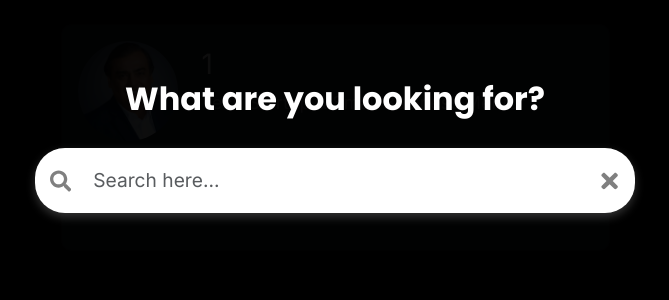
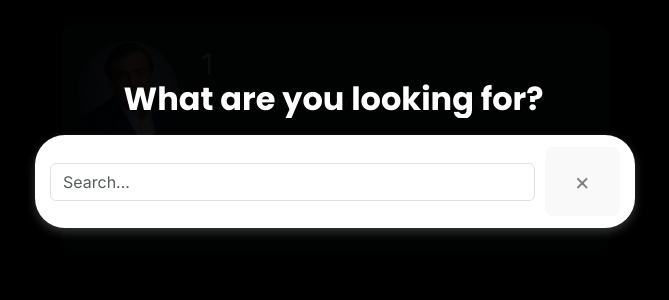
Before and after one commit to ompatel181005/Bizgram, a React (Vite) app in the folder Bizgram/: page /profile/1 in a window 1280 px wide. Both pictures are taken after a click on the button "Search". Shown: the top 300 px of the page, without its empty margins (305-974 px from the left). Built offline with nearby package versions, Linux system fonts and the light colour scheme.

Commit message:
newchanges

```diff
--- a/Bizgram/src/SearchOverlay.tsx
+++ b/Bizgram/src/SearchOverlay.tsx
@@ -1,7 +1,8 @@
 import React, { useState, useEffect } from "react";
 
-const SearchOverlay: React.FC = () => {
+const SearchOverlay: React.FC<{ onClose: () => void }> = ({ onClose }) => {
   const [text, setText] = useState("");
+  const [searchQuery, setSearchQuery] = useState("");
   const fullText = "What are you looking for?";
 
   useEffect(() => {
@@ -18,12 +19,26 @@ const SearchOverlay: React.FC = () => {
     return () => clearInterval(interval);
   }, []);
 
+  const handleSearch = (e: React.ChangeEvent<HTMLInputElement>) => {
+    setSearchQuery(e.target.value);
+    // Add logic to filter/search results here
+  };
+
   return (
     <div className="search-overlay">
       <div className="search-container">
-        <h1 className="typing-text">{text}</h1> {/* Animated Text */}
+        <h1 className="typing-text">{text}</h1>
         <div className="search-box">
-          <input type="text" placeholder="Search..." className="form-control" />
+          <input
+            type="text"
+            placeholder="Search..."
+            className="form-control"
+            value={searchQuery}
+            onChange={handleSearch}
+          />
+          <button className="close-icon" onClick={onClose}>
+            &times;
+          </button>
         </div>
       </div>
     </div>
--- a/Bizgram/src/SideBar.tsx
+++ b/Bizgram/src/SideBar.tsx
@@ -11,6 +11,7 @@ import {
   FaTimes,
 } from "react-icons/fa";
 import { useNavigate } from "react-router-dom";
+import SearchOverlay from "./SearchOverlay"; // Import the SearchOverlay component
 
 // Reusable Button Component for the Sidebar
 const SidebarButton: React.FC<{
@@ -22,8 +23,10 @@ const SidebarButton: React.FC<{
     variant="dark"
     className="w-100 mb-4 text-white d-flex align-items-center py-3"
     aria-label={label}
-    style={{ fontSize: "1.2rem" }}
+    style={{ fontSize: "1.2rem", transition: "background-color 0.3s" }}
     onClick={onClick}
+    onMouseEnter={(e) => (e.currentTarget.style.backgroundColor = "#333")}
+    onMouseLeave={(e) => (e.currentTarget.style.backgroundColor = "#222")}
   >
     {icon}
     {label}
@@ -80,25 +83,7 @@ const Sidebar: React.FC = () => {
 
       {/* Fullscreen Search Overlay */}
       {showSearch && (
-        <div className="search-overlay">
-          <div className="search-container">
-            <h1 className="search-title">What are you looking for?</h1>
-            <div className="search-box">
-              <FaSearch className="search-icon" />
-              <Form.Control
-                type="text"
-                placeholder="Search here..."
-                className="search-input"
-                value={searchQuery}
-                onChange={(e) => setSearchQuery(e.target.value)}
-              />
-              <FaTimes
-                className="close-icon"
-                onClick={() => setShowSearch(false)}
-              />
-            </div>
-          </div>
-        </div>
+        <SearchOverlay onClose={() => setShowSearch(false)} />
       )}
     </>
   );
--- a/Bizgram/src/UserList.tsx
+++ b/Bizgram/src/UserList.tsx
@@ -30,17 +30,24 @@ const ScrollableContainer = styled.div`
 `;
 
 const UserList: React.FC = () => {
-  // Initialize state to track which user is followed
   const [followedUsers, setFollowedUsers] = useState<number[]>([]);
+  const [loading, setLoading] = useState(false);
+  const [visibleConnections, setVisibleConnections] = useState(3);
 
-  // Function to toggle follow state
   const handleFollowToggle = (userId: number) => {
-    setFollowedUsers(
-      (prev) =>
-        prev.includes(userId)
-          ? prev.filter((id) => id !== userId) // Unfollow if already followed
-          : [...prev, userId] // Follow if not already followed
+    setFollowedUsers((prev) =>
+      prev.includes(userId)
+        ? prev.filter((id) => id !== userId)
+        : [...prev, userId]
     );
+  };
+
+  const loadMoreConnections = () => {
+    setLoading(true);
+    setTimeout(() => {
+      setVisibleConnections((prev) => prev + 3);
+      setLoading(false);
+    }, 1000); // Simulate API call delay
   };
 
   return (
@@ -48,23 +55,16 @@ const UserList: React.FC = () => {
       className="d-flex flex-column bg-dark text-white p-3 vh-100 position-fixed"
       style={{ width: "250px", right: 0 }}
     >
-      {/* Container for both sections */}
-      <div
-        className="d-flex flex-column justify-content-between"
-        style={{ height: "100%" }}
-      >
+      <div className="d-flex flex-column justify-content-between" style={{ height: "100%" }}>
         {/* Current Connections */}
         <div style={{ flex: 1 }}>
           <h6 className="mb-2">Current Connections</h6>
           <ScrollableContainer style={{ height: "50vh" }}>
-            {currentConnections.map((user, index) => (
+            {currentConnections.map((user) => (
               <Card
                 key={user.id}
                 className="mb-2 bg-secondary text-white shadow-sm"
-                style={{
-                  borderRadius: "8px",
-                  marginBottom: "0.5rem", // Reduced space between cards
-                }}
+                style={{ borderRadius: "8px", marginBottom: "0.5rem" }}
               >
                 <Card.Body>
                   <Card.Title>{user.name}</Card.Title>
@@ -74,51 +74,49 @@ const UserList: React.FC = () => {
             ))}
           </ScrollableContainer>
         </div>
-        {/* Reduced spacing between sections */}
-        <hr className="my-2" /> {/* Reduced margin for <hr> */}
+
+        <hr className="my-2" />
+
         {/* Suggested Connections */}
         <div style={{ flex: 1 }}>
           <h6 className="mb-2" style={{ color: "white" }}>
             Suggested New Connections
           </h6>
           <ScrollableContainer style={{ height: "50vh" }}>
-            {suggestedConnections.map((user, index) => (
+            {suggestedConnections.slice(0, visibleConnections).map((user) => (
               <Card
                 key={user.id}
                 className="mb-2 shadow-sm"
-                style={{
-                  borderRadius: "8px",
-                  backgroundColor: "#333",
-                  marginBottom: "0.5rem", // Reduced space between cards
-                }}
+                style={{ borderRadius: "8px", backgroundColor: "#333", marginBottom: "0.5rem" }}
               >
-                <Card.Body
-                  className="d-flex justify-content-between align-items-center"
-                  style={{ color: "white" }}
-                >
+                <Card.Body className="d-flex justify-content-between align-items-center" style={{ color: "white" }}>
                   <div>
-                    <Card.Title style={{ color: "white" }}>
-                      {user.name}
-                    </Card.Title>
-                    <Card.Text
-                      style={{ color: "white" }}
-                      className="text-muted"
-                    >
+                    <Card.Title style={{ color: "white" }}>{user.name}</Card.Title>
+                    <Card.Text style={{ color: "white" }} className="text-muted">
                       {user.company}
                     </Card.Text>
                   </div>
                   <Button
-                    variant={
-                      followedUsers.includes(user.id) ? "success" : "primary"
-                    }
+                    variant={followedUsers.includes(user.id) ? "success" : "primary"}
                     size="sm"
                     onClick={() => handleFollowToggle(user.id)}
+                    style={{ transition: "background-color 0.3s" }}
                   >
                     {followedUsers.includes(user.id) ? "Following" : "Follow"}
                   </Button>
                 </Card.Body>
               </Card>
             ))}
+            {visibleConnections < suggestedConnections.length && (
+              <Button
+                variant="outline-light"
+                className="w-100 mt-2"
+                onClick={loadMoreConnections}
+                disabled={loading}
+              >
+                {loading ? "Loading..." : "View More"}
+              </Button>
+            )}
           </ScrollableContainer>
         </div>
       </div>
```
